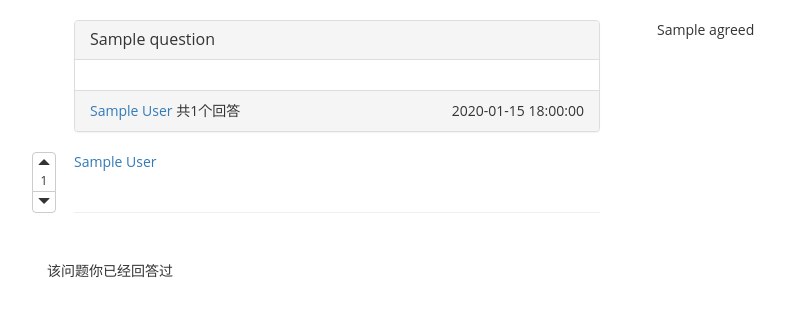
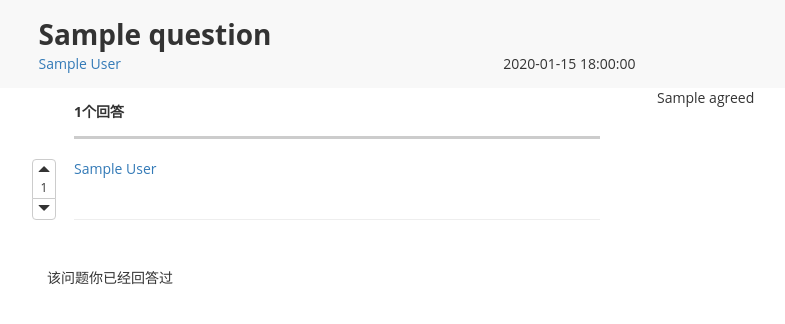
Before and after one commit to Twotiger/iforj, a Django app: template qa/templates/question.html in a window 1280 px wide. Shown: the part 52-376 px from the top of the page, without its empty margins (303-1088 px from the left). Run offline with Django 3.2, Linux system fonts and the light colour scheme; tables that the repository leaves empty hold one stand-in row (values such as "Sample post"); the template is opened without the code that fills it: values that come from a table or form of the project are taken from there, most other values are stand-ins (such as "Sample title", 1, 10 or a date in 2020); parts of the project's set-up code (start-up, migrations or seed data) failed here and were passed over; some libraries are stand-ins or nearby versions.

Commit message:
改版
修改样式

```diff
--- a/qa/templates/question.html
+++ b/qa/templates/question.html
@@ -30,14 +30,18 @@
     <style type="text/css">
         body {font-family: "Open Sans","Helvetica Neue",Helvetica,Arial,STHeiti,"Microsoft Yahei",sans-serif;
         }
-
+        .qtophead{padding:1em}
+        .navbar{margin-bottom:0px}
+        .qtitle{font-size:2em;font-weight: 700;}
         .apanel{margin:0 3em}
         .qpanel{margin:0 3em}
         .apanel-edit{margin:0 3em}
         .afooter{margin:0 3em}
         .cpanel{margin:0 3em}
         .addcomment{padding:1em 1em}
+
         hr{margin:0 3em}
+        #qhr{border-bottom: 0.25em solid #ccc;padding:1em 0em;font-weight: 700}
     </style>
 {% endblock css %}
 
@@ -45,26 +49,40 @@
 
 {% block content %}
 
+<div class="col-md-12" style="background-color: #f8f8f8;">
+    <div class="col-md-6 col-md-offset-3 qtophead">
+        <div class="qtitle">
+        {{ questions.title }}
+        </div>
+    <div class="">
+                   {#            <img src="{{ questions.user.image }}"#}
+                   {#               class="img-circle" style="height: 30px;">#}
+                   <a href="{% url 'programmer' questions.user_id%}">{{ questions.user }}</a>
+
+                   <div class="pull-right">{{ questions.q_datetime|date:"Y-m-d H:i:s"}}</div>
+               </div>
+
+
+    </div>
+</div>
+
+
 
     <div class="col-md-6 col-md-offset-3 questions" id="{{ questions.id }}">
-
-        <div class="panel panel-default qpanel">
-
-            <div class="panel-heading">
-                <h3 class="panel-title">{{ questions.title }}</h3>
-            </div>
-            <div class="panel-body qmarkdown">
+        <div class="qpanel">
+            <div class=" qmarkdown">
                 {{ questions.text |safe}}
             </div>
-            <div class="panel-footer">
-                {#            <img src="{{ questions.user.image }}"#}
-                {#               class="img-circle" style="height: 30px;">#}
-                <a href="{% url 'programmer' questions.user_id%}">{{ questions.user }}</a>
-                共{{ questions.q_times }}个回答
-                <div class="pull-right">{{ questions.q_datetime|date:"Y-m-d H:i:s"}}</div>
-            </div>
+<div id="qhr">
+{{ questions.q_times }}个回答
+</div>
+
         </div>
+
+
     </div>
+
+
 
     {{ agreed }}
     {#  循环打印所有答案#}
```
